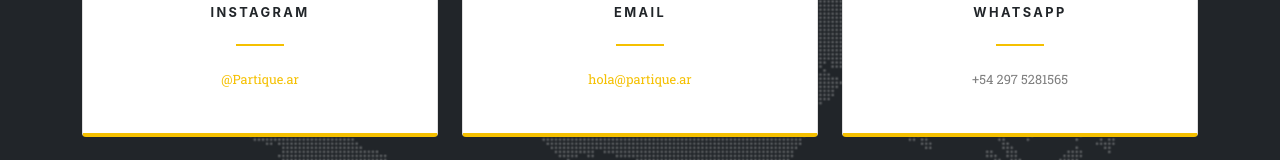
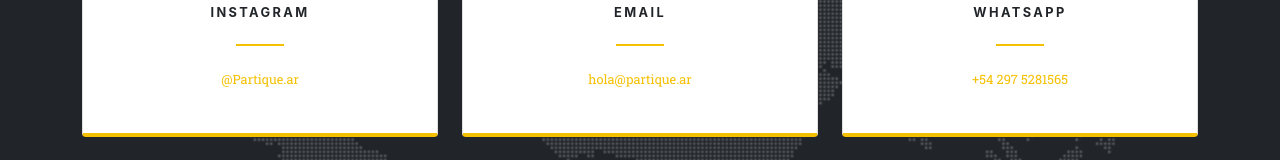
Before and after one commit to MorenoFederico/Partique, a plain HTML site: page index.html in a window 1280 px wide. Shown: the part 5818-5978 px from the top of the page. Drawn offline with nearby package versions, Linux system fonts and the light colour scheme; a web font is replaced by a local one.

Commit message:
Favicon v2 y link wp

```diff
--- a/index.html
+++ b/index.html
@@ -357,7 +357,7 @@
                                         <i class="fab fa-whatsapp text-primary mb-2"></i>
                                         <h4 class="text-uppercase m-0">Whatsapp</h4>
                                         <hr class="my-4" />
-                                        <div class="small text-black-50">+54 297 5281565</div>
+                                        <div class="small text-black-50"><a href="https://wa.me/message/6QE3CNKHCXUDN1" target="_blank">+54 297 5281565</a></div>
                                     </div>
                                 </div>
                             </div>
```
Also changed, not shown: assets/img/favicon.ico.
